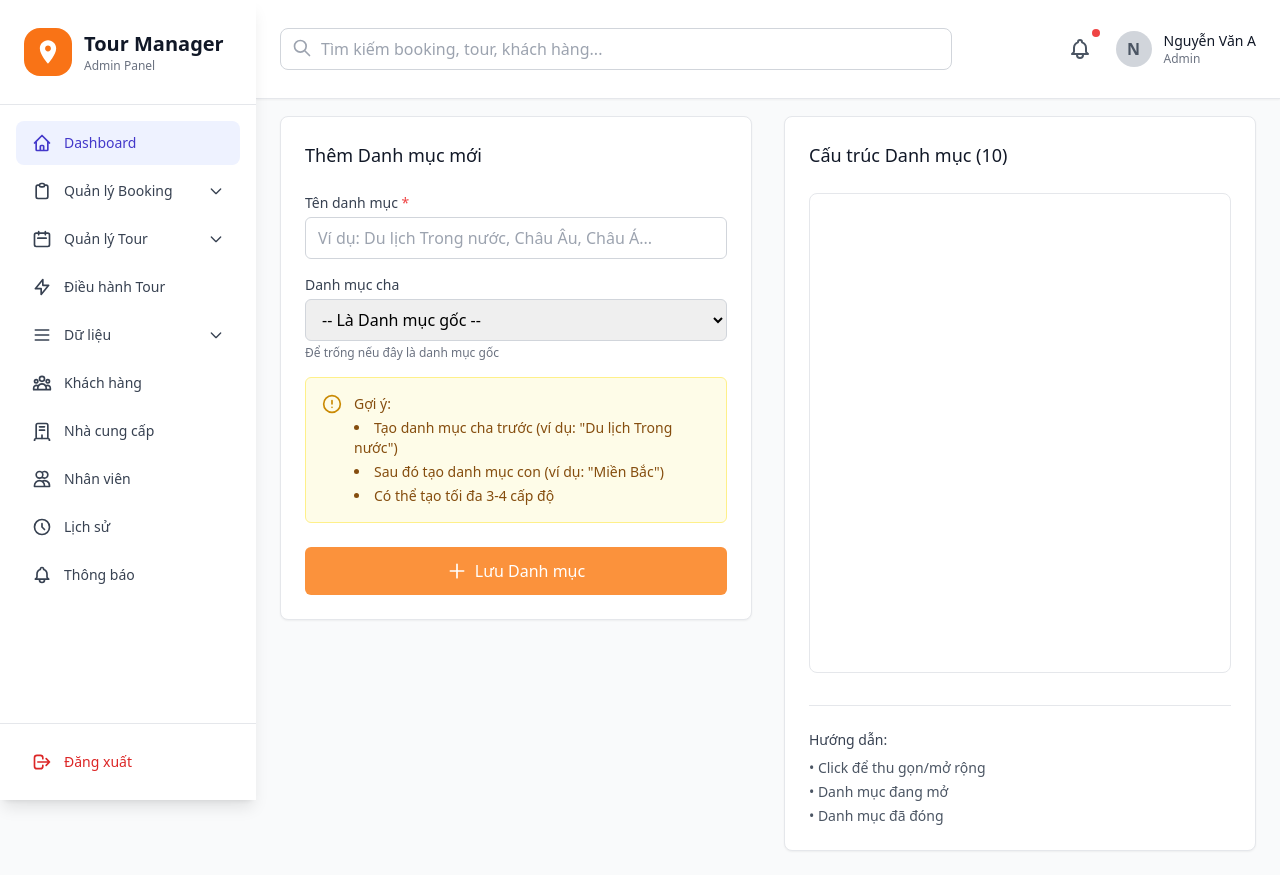
After one commit to cuong2103/Website-quan-li-tour, a PHP site: template views/admin/categories/edit.php in a window 1280 px wide. The commit adds this page. Run offline with PHP 8.4, Linux system fonts and the light colour scheme; the template is opened without the code that fills it, so the values that code supplies are empty; some libraries are stand-ins or nearby versions.

Commit message:
feat(category): thêm curd

```diff
--- a/assets/common.js
+++ b/assets/common.js
@@ -1,4 +1,5 @@
 document.addEventListener("DOMContentLoaded", function () {
+  lucide.createIcons();
   const toggles = document.querySelectorAll(".menu-toggle");
 
   toggles.forEach((toggle) => {
@@ -20,4 +21,42 @@ document.addEventListener("DOMContentLoaded", function () {
       }
     });
   });
+
+  document.addEventListener("click", function (e) {
+    const row = e.target.closest(".cat-row");
+    if (!row) return; // không phải click vào cat-row → bỏ qua
+
+    const currentPadding = parseInt(row.style.paddingLeft) || 0;
+
+    let sibling = row.nextElementSibling;
+    let hiddenCount = 0;
+
+    // Duyệt tất cả anh em kế tiếp có padding > currentPadding → ẩn/hiện chúng
+    while (sibling) {
+      const siblingPadding = parseInt(sibling.style.paddingLeft) || 0;
+      if (siblingPadding <= currentPadding) break; // gặp cấp bằng hoặc cao hơn → dừng
+
+      if (sibling.classList.toggle("hidden")) hiddenCount++;
+      sibling = sibling.nextElementSibling;
+    }
+  });
+
+  // Mở sẵn vài cấp để đẹp
+  setTimeout(() => {
+    document.querySelectorAll(".cat-row")[0].click();
+    document.querySelectorAll(".cat-row")[1].click();
+  }, 100);
+
+  function showAlert(message, duration = 3000) {
+    const alertBox = document.getElementById("alert-message");
+    alertBox.textContent = message;
+    alertBox.classList.remove("opacity-0"); // hiện alert
+    alertBox.classList.add("opacity-100");
+
+    // tự ẩn sau duration
+    setTimeout(() => {
+      alertBox.classList.remove("opacity-100");
+      alertBox.classList.add("opacity-0");
+    }, duration);
+  }
 });
--- a/index.php
+++ b/index.php
@@ -2,6 +2,7 @@
 
 require_once './config/env.php'; // Khai báo biến môi trường
 require_once './commons/function.php'; // Hàm hỗ trợ
+require_once './commons/helperTree.php'; // Hàm hỗ trợ
 require_once './config/autoload.php'; //Tự động require Controller và Models
 //Router
 require_once './routers/web.php';
--- /dev/null
+++ b/views/admin/categories/edit.php
@@ -0,0 +1,100 @@
+<?php
+require_once './views/components/header.php';
+require_once './views/components/sidebar.php';
+?>
+<main class="p-6">
+
+  <!-- Tiêu đề trang -->
+  <h1 class="text-2xl font-semibold text-gray-900 mb-2">Quản lý Danh mục Tour</h1>
+  <p class="text-sm text-gray-600 mb-8">Tổ chức các tour thành cấu trúc danh mục phân cấp</p>
+
+  <div class="grid grid-cols-1 xl:grid-cols-2 gap-8">
+
+    <!-- ================== CỘT TRÁI: Form thêm danh mục ================== -->
+    <div class="xl:col-span-1">
+      <div class="bg-white rounded-lg shadow-sm border border-gray-200 p-6">
+
+        <h2 class="text-lg font-medium text-gray-900 mb-6">Thêm Danh mục mới</h2>
+
+        <form action="<?= BASE_URL ?>?act=categories-update&id=<?= $category["id"] ?>" method="POST">
+          <!-- Tên danh mục -->
+          <div class="mb-4">
+            <label class="block text-sm font-medium text-gray-700 mb-1">Tên danh mục <span class="text-red-500">*</span></label>
+            <input type="text" name="name" value="<?= $category["name"] ?>"
+              class="w-full px-3 py-2 border border-gray-300 rounded-md focus:outline-none focus:ring-2 focus:ring-blue-500"
+              placeholder="Ví dụ: Du lịch Trong nước, Châu Âu, Châu Á...">
+          </div>
+
+          <!-- Danh mục cha -->
+          <div class="mb-4">
+            <label class="block text-sm font-medium text-gray-700 mb-1">Danh mục cha</label>
+            <select name="parent_id"
+              class="w-full px-3 py-2  border border-gray-300 rounded-md focus:outline-none focus:ring-2 focus:ring-blue-500">
+              <option value="">-- Là Danh mục gốc --</option>
+              <?php renderOption($tree, "", $category["parent_id"]) ?>
+            </select>
+            <p class="text-xs text-gray-500 mt-1">Để trống nếu đây là danh mục gốc</p>
+          </div>
+
+          <!-- Thông báo lưu ý -->
+          <div class="bg-yellow-50 border border-yellow-200 rounded-md p-4 mb-6">
+            <div class="flex">
+              <div class="flex-shrink-0">
+                <i data-lucide="alert-circle" class="h-5 w-5 text-yellow-600"></i>
+              </div>
+              <div class="ml-3 text-sm text-yellow-800">
+                <p class="font-medium">Gợi ý:</p>
+                <ul class="list-disc list-inside mt-1 space-y-1">
+                  <li>Tạo danh mục cha trước (ví dụ: "Du lịch Trong nước")</li>
+                  <li>Sau đó tạo danh mục con (ví dụ: "Miền Bắc")</li>
+                  <li>Có thể tạo tối đa 3-4 cấp độ</li>
+                </ul>
+              </div>
+            </div>
+          </div>
+
+          <!-- Nút lưu -->
+          <button type="submit"
+            class="w-full bg-orange-400 text-white py-3 rounded-md font-medium hover:bg-orange-500 transition flex items-center justify-center gap-2">
+            <svg xmlns="http://www.w3.org/2000/svg" class="h-5 w-5" fill="none" viewBox="0 0 24 24" stroke="currentColor">
+              <path stroke-linecap="round" stroke-linejoin="round" stroke-width="2" d="M12 4v16m8-8H4" />
+            </svg>
+            Lưu Danh mục
+          </button>
+        </form>
+
+      </div>
+    </div>
+
+    <!-- ================== CỘT PHẢI: Cấu trúc danh mục (cây) ================== -->
+    <div class="xl:col-span-1 ">
+      <div class="bg-white rounded-lg shadow-sm border border-gray-200 p-6">
+        <div class="flex justify-between items-center mb-6">
+          <h2 class="text-lg font-medium text-gray-900">Cấu trúc Danh mục (10)</h2>
+        </div>
+
+        <div class="border border-gray-200 rounded-lg p-2 h-[30rem] overflow-y-auto">
+          <?= renderCategory($tree) ?>
+        </div>
+
+        <!-- Hướng dẫn nhỏ bên dưới -->
+        <div class="mt-8 pt-6 border-t border-gray-200">
+          <p class="text-sm font-medium text-gray-700 mb-2">Hướng dẫn:</p>
+          <ul class="text-sm text-gray-600 space-y-1">
+            <li>• Click để thu gọn/mở rộng</li>
+            <li>• Danh mục đang mở</li>
+            <li>• Danh mục đã đóng</li>
+          </ul>
+        </div>
+
+      </div>
+    </div>
+
+  </div>
+</main>
+</div>
+
+
+<?php
+require_once './views/components/footer.php';
+?>
--- a/views/components/footer.php
+++ b/views/components/footer.php
@@ -1,4 +1,32 @@
 </div>
+<?php if (!empty($message ?? '')): ?>
+  <div id="simple-toast"
+    class="fixed bottom-4 right-5 z-50 w-96 bg-white border border-gray-200 rounded-lg shadow-lg p-4 flex items-center justify-between animate-in fade-in slide-in-from-right duration-300">
+
+    <div class="flex items-center gap-3">
+      <!-- Icon tùy chọn (bỏ nếu không muốn) -->
+      <svg class="w-6 h-6 text-green-600" fill="none" stroke="currentColor" viewBox="0 0 24 24">
+        <path stroke-linecap="round" stroke-linejoin="round" stroke-width="2" d="M5 13l4 4L19 7" />
+      </svg>
+      <span class="text-gray-800 font-medium"><?= htmlspecialchars($message) ?></span>
+    </div>
+
+    <!-- Nút đóng -->
+    <button onclick="this.parentElement.remove()" class="text-gray-400 hover:text-gray-600">
+      <svg class="w-5 h-5" fill="none" stroke="currentColor" viewBox="0 0 24 24">
+        <path stroke-linecap="round" stroke-linejoin="round" stroke-width="2" d="M6 18L18 6M6 6l12 12" />
+      </svg>
+    </button>
+  </div>
+
+  <!-- Tự ẩn sau 5 giây -->
+  <script>
+    setTimeout(() => {
+      const toast = document.getElementById('simple-toast');
+      if (toast) toast.remove();
+    }, 5000);
+  </script>
+<?php endif; ?>
 </body>
 <script src="<?= BASE_URL ?>assets/lucide.js"></script>
 <script>
--- a/views/components/header.php
+++ b/views/components/header.php
@@ -10,9 +10,15 @@
 </head>
 
 <body class="h-full bg-gray-50 flex">
+  <!-- Container để show alert -->
+
+
   <!-- Main content (giữ nguyên header như trước) -->
   <div class="flex-1 ml-64 flex flex-col">
     <header class="bg-white shadow-sm border-b border-gray-200 fixed top-0 left-64 right-0 z-40">
+      <div id="alert-message"
+        class="fixed top-5 right-5 bg-red-500 text-white px-4 py-2 rounded shadow-lg opacity-0 transition-opacity duration-500">
+      </div>
       <div class="px-6 py-7 flex items-center justify-between">
         <div class="flex-1 max-w-2xl">
           <div class="relative">
--- a/views/components/sidebar.php
+++ b/views/components/sidebar.php
@@ -91,7 +91,8 @@
       <div class="submenu pl-12 space-y-1 overflow-hidden transition-all duration-300 max-h-0">
         <a href="#" class="block px-4 py-2 text-sm text-gray-600 hover:bg-gray-100 rounded">Địa điểm</a>
         <a href="#" class="block px-4 py-2 text-sm text-gray-600 hover:bg-gray-100 rounded">Chính sách</a>
-        <a href="#" class="block px-4 py-2 text-sm text-gray-600 hover:bg-gray-100 rounded">Loại Dịch vụ</a>
+        <a href="<?= BASE_URL ?>?act=categories" class="block px-4 py-2 text-sm text-gray-600 hover:bg-gray-100 rounded">Danh mục</a>
+        <a href="" class="block px-4 py-2 text-sm text-gray-600 hover:bg-gray-100 rounded">Loại Dịch vụ</a>
         <a href="#" class="block px-4 py-2 text-sm text-gray-600 hover:bg-gray-100 rounded">Dịch vụ</a>
       </div>
     </div>
```
Also changed, not shown: commons/helperTree.php (added, +51 -0 lines), controllers/admin/CategoryController.php (added, +65 -0 lines), models/CategoryModel.php (added, +67 -0 lines), routers/web.php (+7 -0 lines), views/admin/categories/index.php (added, +100 -0 lines), 1 other file.
